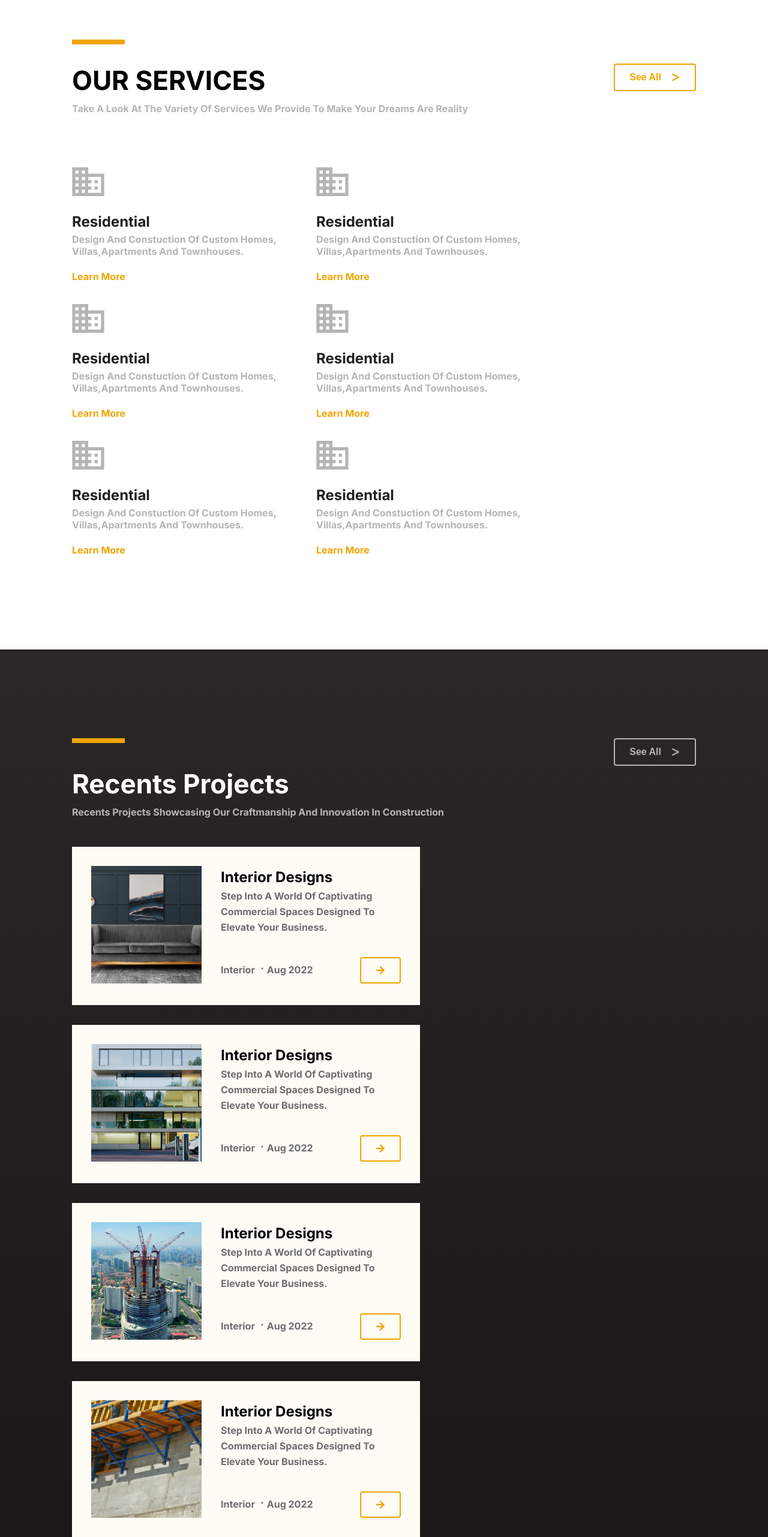
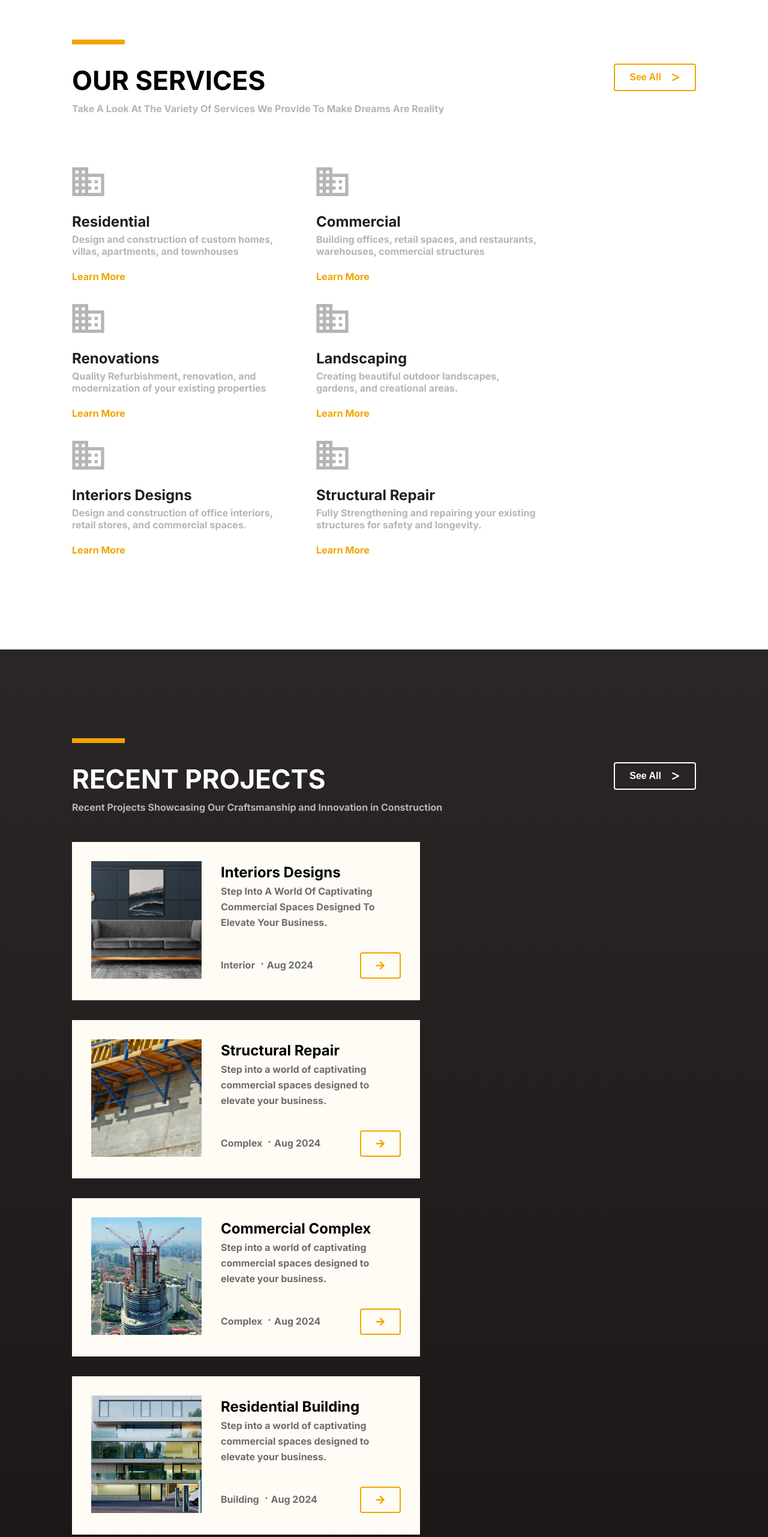
Before and after one commit to zaku86/urban-rise-app, a React (Create React App) app: page / in a window 1280 px wide. Shown: the part 1507-4070 px from the top of the page at 60% size. Built offline with nearby package versions, Linux system fonts and the light colour scheme.

Commit message:
finished header-section

```diff
--- a/src/App.jsx
+++ b/src/App.jsx
@@ -2,6 +2,7 @@ import HeroSection from "./Components/HeroSection";
 import AboutSection from "./Components/AboutSection";
 import OurServices from "./Components/OurServices";
 import Projects from "./Components/Projects";
+import FeedbackSection from "./Components/FeedbackSection";
 
 function App() {
   return (
@@ -10,6 +11,7 @@ function App() {
       <AboutSection />
       <OurServices />
       <Projects />
+      <FeedbackSection />
     </div>
   );
 }
--- a/src/Components/Button.jsx
+++ b/src/Components/Button.jsx
@@ -1,4 +1,11 @@
-function Button({ text, isSecondary, largeBtn, textSecondary, Icon }) {
+function Button({
+  text,
+  isSecondary,
+  largeBtn,
+  textSecondary,
+  Icon,
+  whiteBorder,
+}) {
   return (
     <button
       className={`
@@ -6,6 +13,7 @@ function Button({ text, isSecondary, largeBtn, textSecondary, Icon }) {
         ${isSecondary ? "transparent-btn" : ""}
         ${largeBtn ? "large-btn" : ""}
         ${textSecondary ? "btn-text-color" : ""}
+        ${whiteBorder ? "white-border" : ""}
       `}
     >
       {text}
--- /dev/null
+++ b/src/Components/HeaderParagraph.jsx
@@ -0,0 +1,33 @@
+import Button from "./Button";
+import { FaGreaterThan } from "react-icons/fa6";
+import Line from "./Line";
+
+function HeaderParagraph({ title, description, isLightMode }) {
+  return (
+    <div>
+      <Line />
+      <div className={`title-div`}>
+        <div>
+          <h1
+            style={{ color: isLightMode ? "white" : "black" }}
+            className="section-title"
+          >
+            {title}
+          </h1>
+          <p className="body-text">{description} </p>
+        </div>
+        <div>
+          <Button
+            text={"See All"}
+            Icon={<FaGreaterThan />}
+            isSecondary
+            textSecondary={!isLightMode}
+            whiteBorder={isLightMode}
+          />
+        </div>
+      </div>
+    </div>
+  );
+}
+
+export default HeaderParagraph;
--- a/src/Components/OurServices.jsx
+++ b/src/Components/OurServices.jsx
@@ -3,120 +3,66 @@ import Button from "./Button";
 import { FaGreaterThan } from "react-icons/fa6";
 import Line from "./Line";
 import home from "../assets/home.png";
+import HeaderParagraph from "./HeaderParagraph";
+
+const data = [
+  {
+    title: "Residential",
+    description:
+      "Design and construction of custom homes, villas, apartments, and townhouses",
+  },
+  {
+    title: "Commercial",
+    description:
+      "Building offices, retail spaces, and restaurants, warehouses, commercial structures",
+  },
+  {
+    title: "Renovations",
+    description:
+      "Quality Refurbishment, renovation, and modernization of your  existing properties",
+  },
+  {
+    title: "Landscaping",
+    description:
+      "Creating beautiful outdoor landscapes, gardens, and creational areas.",
+  },
+  {
+    title: "Interiors Designs",
+    description:
+      "Design and construction of office interiors, retail stores, and commercial spaces.",
+  },
+  {
+    title: "Structural Repair",
+    description:
+      "Fully Strengthening and repairing your existing structures for safety and longevity.",
+  },
+];
 
 function OurServices() {
   return (
     <div className="padding-class services-bg">
       <Container>
-        <Line />
-        <div className="title-div">
-          <div>
-            <h1 className="section-title">OUR SERVICES</h1>
-            <p className="body-text">
-              Take A Look At The Variety Of Services We Provide To Make Your
-              Dreams Are Reality{" "}
-            </p>
-          </div>
-          <div>
-            <Button
-              text={"See All"}
-              Icon={<FaGreaterThan />}
-              isSecondary
-              textSecondary
+        <HeaderParagraph
+          title={"OUR SERVICES"}
+          description={
+            "Take A Look At The Variety Of Services We Provide To Make Dreams Are Reality"
+          }
         />
-          </div>
-        </div>
         <div className="service-line-container">
-          <div className="service-line">
+          {data.map((el, index) => (
+            <div key={index} className="service-line">
               <div>
                 <img src={home} alt="" />
               </div>
               <div>
-              <h2 className="service-text">Residential</h2>
-              <p className="body-text">
-                Design And Constuction Of Custom Homes, Villas,Apartments And
-                Townhouses.
-              </p>
+                <h2 className="service-text">{el.title}</h2>
+                <p className="body-text">{el.description}</p>
               </div>
               <div>
                 <p className="body-text2">Learn More</p>
               </div>
             </div>
-          <div className="service-line">
-            <div>
-              <img src={home} alt="" />
-            </div>
-            <div>
-              <h2 className="service-text">Residential</h2>
-              <p className="body-text">
-                Design And Constuction Of Custom Homes, Villas,Apartments And
-                Townhouses.
-              </p>
-            </div>
-            <div>
-              <p className="body-text2">Learn More</p>
-            </div>
-          </div>
-          <div className="service-line">
-            <div>
-              <img src={home} alt="" />
-            </div>
-            <div>
-              <h2 className="service-text">Residential</h2>
-              <p className="body-text">
-                Design And Constuction Of Custom Homes, Villas,Apartments And
-                Townhouses.
-              </p>
-            </div>
-            <div>
-              <p className="body-text2">Learn More</p>
-            </div>
-          </div>
-          <div className="service-line">
-            <div>
-              <img src={home} alt="" />
-            </div>
-            <div>
-              <h2 className="service-text">Residential</h2>
-              <p className="body-text">
-                Design And Constuction Of Custom Homes, Villas,Apartments And
-                Townhouses.
-              </p>
-            </div>
-            <div>
-              <p className="body-text2">Learn More</p>
-            </div>
-          </div>
-          <div className="service-line">
-            <div>
-              <img src={home} alt="" />
-            </div>
-            <div>
-              <h2 className="service-text">Residential</h2>
-              <p className="body-text">
-                Design And Constuction Of Custom Homes, Villas,Apartments And
-                Townhouses.
-              </p>
-            </div>
-            <div>
-              <p className="body-text2">Learn More</p>
-            </div>
-          </div>
-          <div className="service-line">
-            <div>
-              <img src={home} alt="" />
-            </div>
-            <div>
-              <h2 className="service-text">Residential</h2>
-              <p className="body-text">
-                Design And Constuction Of Custom Homes, Villas,Apartments And
-                Townhouses.
-              </p>
-            </div>
-            <div>
-              <p className="body-text2">Learn More</p>
-            </div>
-          </div>
+          ))}
         </div>
       </Container>
     </div>
--- a/src/Components/Projects.jsx
+++ b/src/Components/Projects.jsx
@@ -8,53 +8,74 @@ import { FaArrowRight } from "react-icons/fa";
 import modern from "../assets/modern.png";
 import commercial from "../assets/commercial.png";
 import structural from "../assets/structural.png";
+import HeaderParagraph from "./HeaderParagraph";
+
+const data = [
+  {
+    img: interior,
+    title: "Interiors Designs",
+    description:
+      "Step Into A World Of Captivating Commercial Spaces Designed To Elevate Your Business.",
+    type: "Interior",
+    date: "Aug 2024",
+  },
+  {
+    img: structural,
+    title: "Structural Repair",
+    description:
+      "Step into a world of captivating commercial spaces designed to elevate your business. ",
+    type: "Complex",
+    date: "Aug 2024",
+  },
+  {
+    img: commercial,
+    title: "Commercial Complex",
+    description:
+      "Step into a world of captivating commercial spaces designed to elevate your business. ",
+    type: "Complex",
+    date: "Aug 2024",
+  },
+  {
+    img: modern,
+    title: "Residential Building",
+    description:
+      "Step into a world of captivating commercial spaces designed to elevate your business.",
+    type: "Building",
+    date: "Aug 2024",
+  },
+];
 
 function Interior() {
   return (
     <div className="hero-section">
       <Container>
         <div className="interior-container">
-          <div className="interior-text-div">
-            <div>
-              <Line />
-              <h2 className="section-title">Recents Projects</h2>
-              <p className="body-text">
-                Recents Projects Showcasing Our Craftmanship And Innovation In
-                Construction
-              </p>
-            </div>
-
-            <div>
-              <Button
-                text={"See All"}
-                Icon={<FaGreaterThan />}
-                isSecondary
-                textSecondary
+          {/* <SectionHeader title={"some title"} description={"some description"} lightMode /> */}
+          <HeaderParagraph
+            title={"RECENT PROJECTS"}
+            description={
+              "Recent Projects Showcasing Our Craftsmanship and Innovation in Construction"
+            }
+            isLightMode
           />
-            </div>
-          </div>
 
           <div className="projects-card">
-            <div className="card">
+            {data.map((el, index) => (
+              <div key={index} className="card">
                 <div>
-                <img src={interior} alt="" />
+                  <img src={el.img} alt="" />
                 </div>
 
                 <div className="card-content">
                   <div className="card-text-div">
-                  <h3>Interior Designs</h3>
-                  <p className="card-paragraph">
-                    Step Into A World Of Captivating Commercial Spaces Designed
-                    To Elevate Your Business.
-                  </p>
+                    <h3>{el.title}</h3>
+                    <p className="card-paragraph">{el.description}</p>
                   </div>
                   <div className="div-with-dot">
                     <div>
-                    <p>
                       <p className="card-paragraph">
-                        Interior <BsDot />
-                        Aug 2022
-                      </p>
+                        {el.type} <BsDot />
+                        {el.date}
                       </p>
                     </div>
                     <div>
@@ -66,102 +87,7 @@ function Interior() {
                   </div>
                 </div>
               </div>
-
-            <div className="card">
-              <div>
-                <img src={modern} alt="" />
-              </div>
-
-              <div className="card-content">
-                <div className="card-text-div">
-                  <h3>Interior Designs</h3>
-                  <p className="card-paragraph">
-                    Step Into A World Of Captivating Commercial Spaces Designed
-                    To Elevate Your Business.
-                  </p>
-                </div>
-                <div className="div-with-dot">
-                  <div>
-                    <p>
-                      <p className="card-paragraph">
-                        Interior <BsDot />
-                        Aug 2022
-                      </p>
-                    </p>
-                  </div>
-                  <div>
-                    <Button
-                      Icon={<FaArrowRight className="arrow" />}
-                      isSecondary
-                    />
-                  </div>
-                </div>
-              </div>
-            </div>
-
-            <div className="card">
-              <div>
-                <img src={commercial} alt="" />
-              </div>
-
-              <div className="card-content">
-                <div className="card-text-div">
-                  <h3>Interior Designs</h3>
-                  <p className="card-paragraph">
-                    Step Into A World Of Captivating Commercial Spaces Designed
-                    To Elevate Your Business.
-                  </p>
-                </div>
-                <div className="div-with-dot">
-                  <div>
-                    <p>
-                      <p className="card-paragraph">
-                        Interior <BsDot />
-                        Aug 2022
-                      </p>
-                    </p>
-                  </div>
-                  <div>
-                    <Button
-                      Icon={<FaArrowRight className="arrow" />}
-                      isSecondary
-                    />
-                  </div>
-                </div>
-              </div>
-            </div>
-
-            <div className="card">
-              <div>
-                <img src={structural} alt="" />
-              </div>
-
-              <div className="card-content">
-                <div className="card-text-div">
-                  <h3>Interior Designs</h3>
-                  <p className="card-paragraph">
-                    Step Into A World Of Captivating Commercial Spaces Designed
-                    To Elevate Your Business.
-                  </p>
-                </div>
-                <div className="div-with-dot">
-                  <div>
-                    <p>
-                      <p className="card-paragraph">
-                        Interior <BsDot />
-                        Aug 2022
-                      </p>
-                    </p>
-                  </div>
-                  <div>
-                    <Button
-                      Icon={<FaArrowRight className="arrow" />}
-                      isSecondary
-                    />
-                  </div>
-                </div>
-              </div>
-            </div>
+            ))}
           </div>
         </div>
       </Container>
--- a/src/global.css
+++ b/src/global.css
@@ -46,6 +46,11 @@ body {
 .transparent-btn {
   background: transparent;
   border: 2px solid #f0a500;
+  color: white;
+}
+.white-border {
+  background: transparent;
+  border: 2px solid white;
   color: white;
 }
 .btn-text-color {
@@ -201,7 +206,7 @@ body {
 .interior-text-div {
   display: flex;
   justify-content: space-between;
-  align-items: flex-start;
+  align-items: center;
   gap: 32px;
 }
 .interior-text-div > div {
@@ -211,7 +216,6 @@ body {
 }
 .interior-text-div > div > .section-title {
   color: white;
-  margin-top: 32px;
 }
 .interior-text-div > div > .btn-text-color {
   color: #b5b5b5;
@@ -255,6 +259,10 @@ body {
   color: #f0a500;
 }
 
+.dark-mode {
+  color: white;
+}
+
 @media screen and (max-width: 1230px) {
   .hero-content-container {
     flex-direction: column;
@@ -273,6 +281,9 @@ body {
   }
   .img-container {
     width: 100%;
+  }
+  .interior-text-div {
+    align-items: flex-start;
   }
 }
 @media screen and (max-width: 900px) {
```
Also changed, not shown: src/Components/FeedbackSection.jsx (added, +20 -0 lines). Lines whose indentation alone changed are shown as unchanged.
